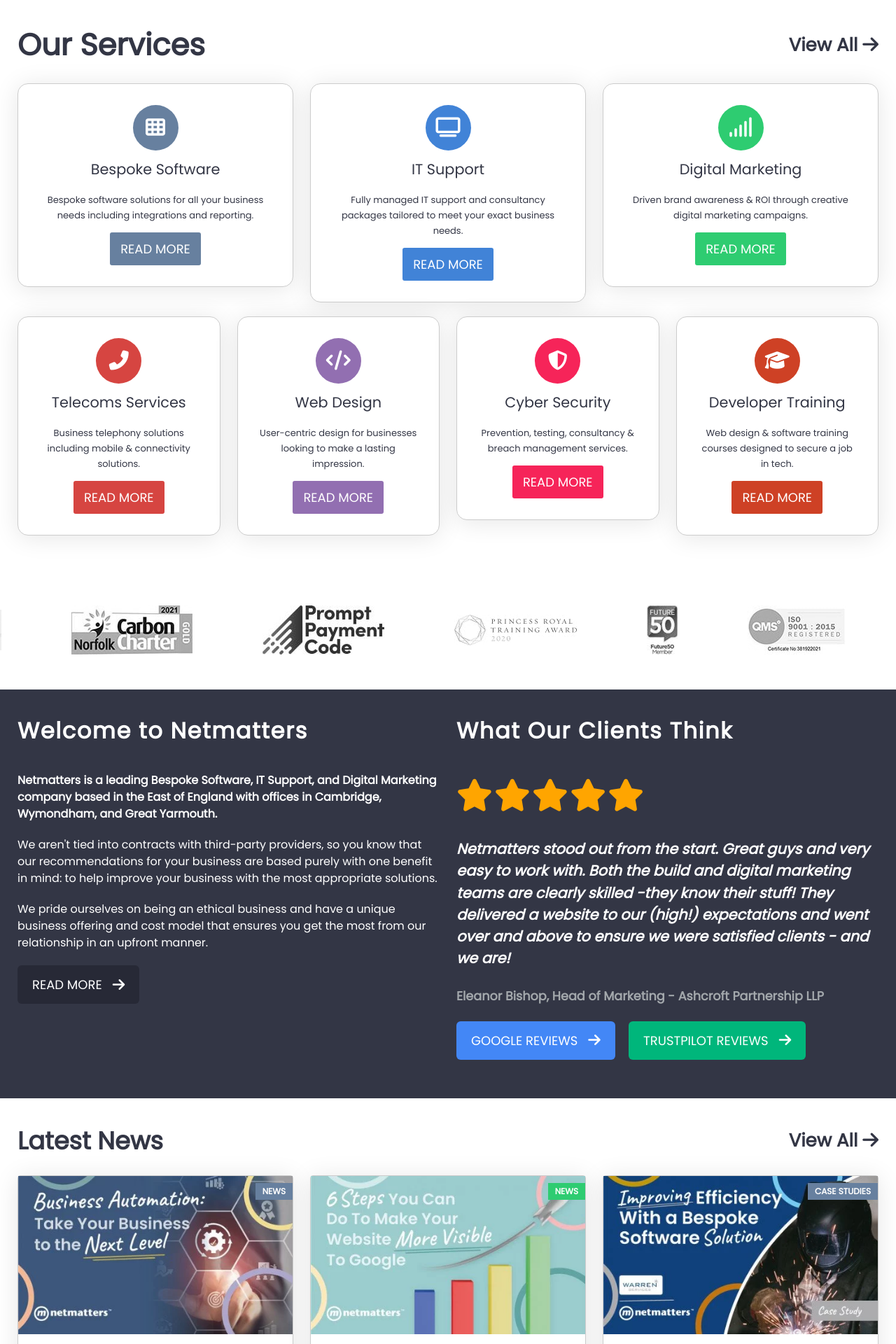
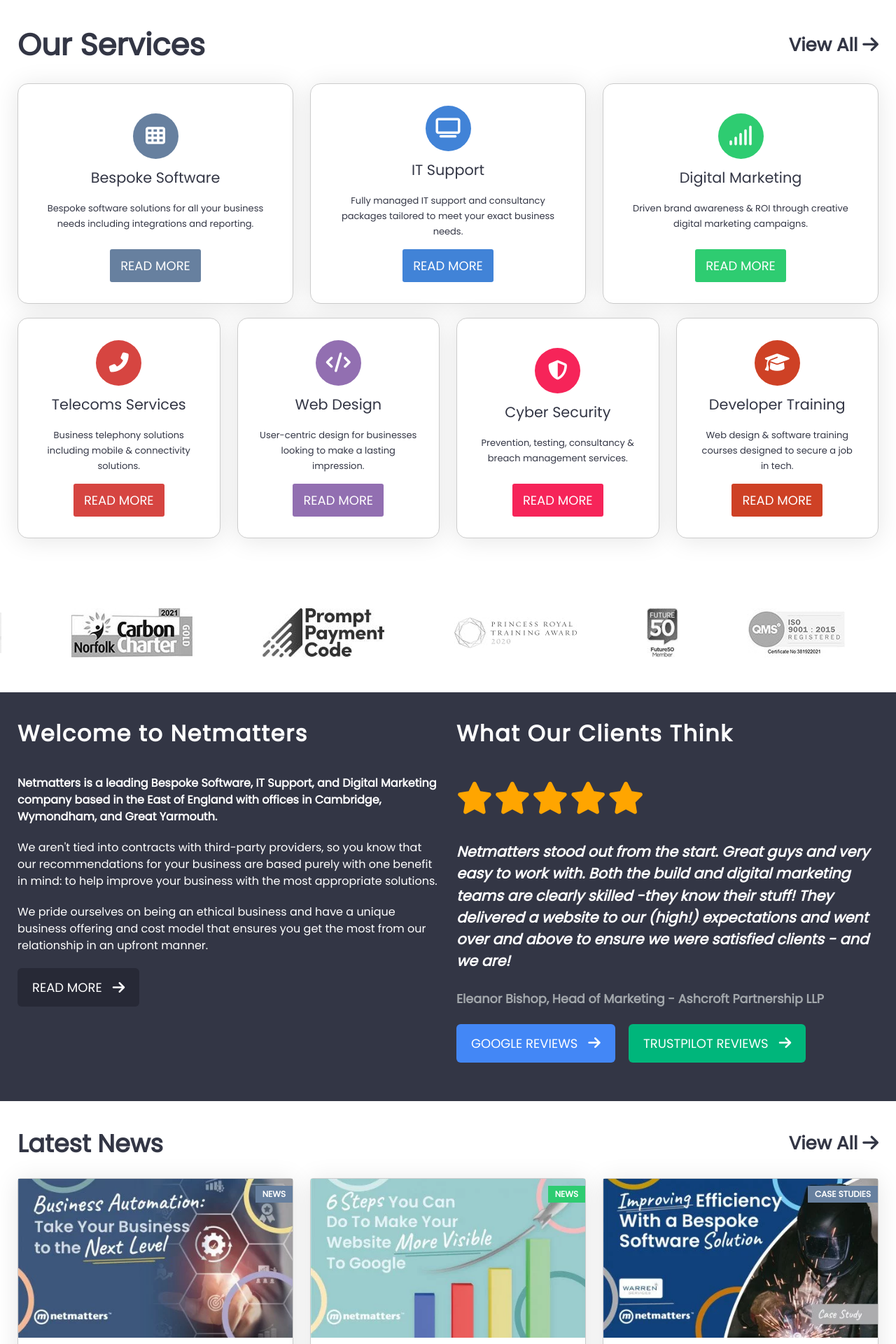
Before and after one commit to chiefofstack/netmatters-rebuild, a PHP site: page / in a window 1280 px wide. Shown: the part 764-2684 px from the top of the page at 70% size. Run offline with PHP 8.4, Linux system fonts and the light colour scheme; style sheets or scripts are compiled from the project's sources; some libraries are stand-ins or nearby versions.

Commit message:
applied a minimum height of 315px to the services cards

```diff
--- a/scss/modules/_services.scss
+++ b/scss/modules/_services.scss
@@ -62,6 +62,7 @@ h4.section-link a{
     transition: .5s ease;
     background-color: $white;
     margin-top:20px;
+    min-height: 315px;
 
     & i{
         display: flex;
```
